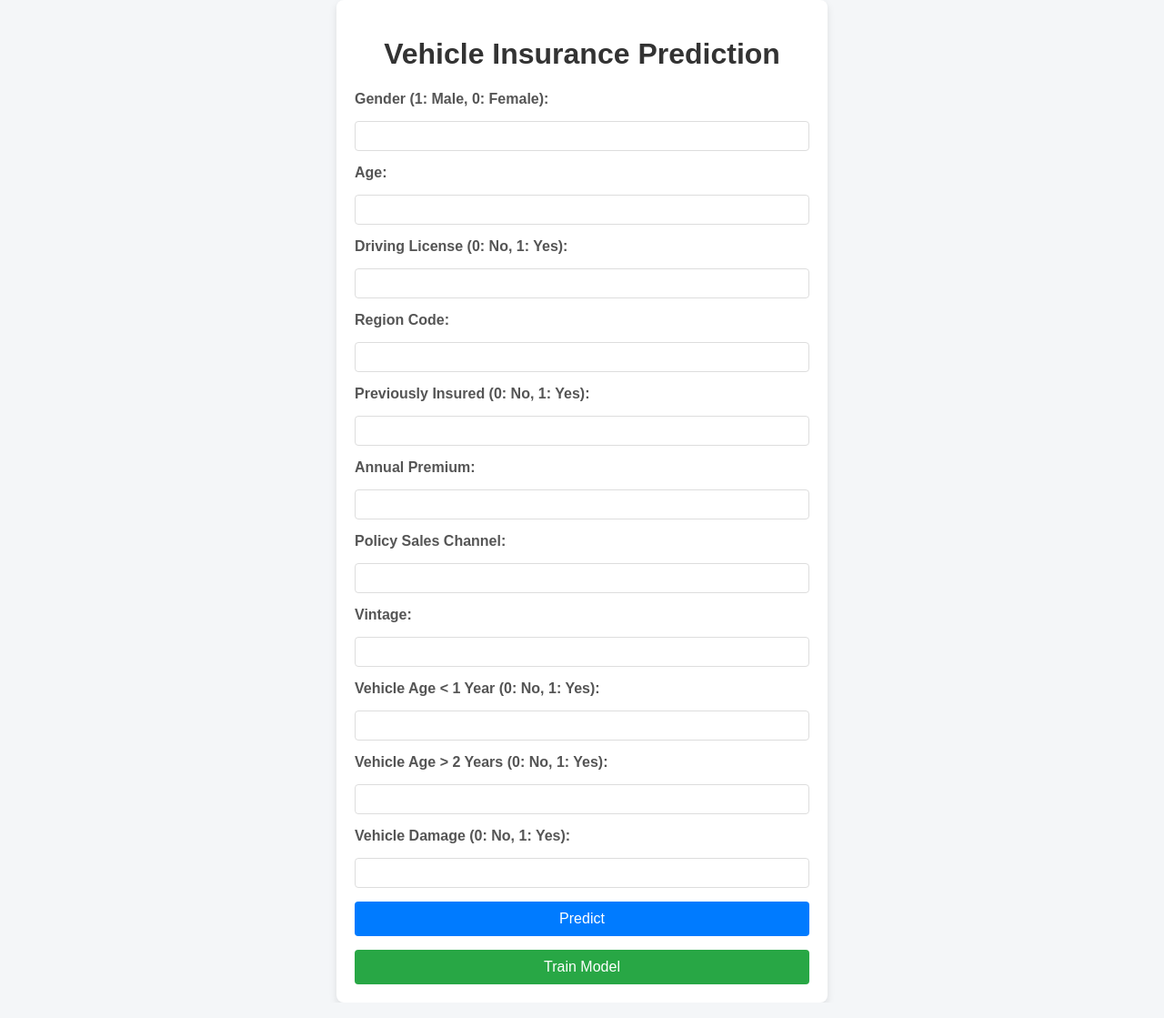
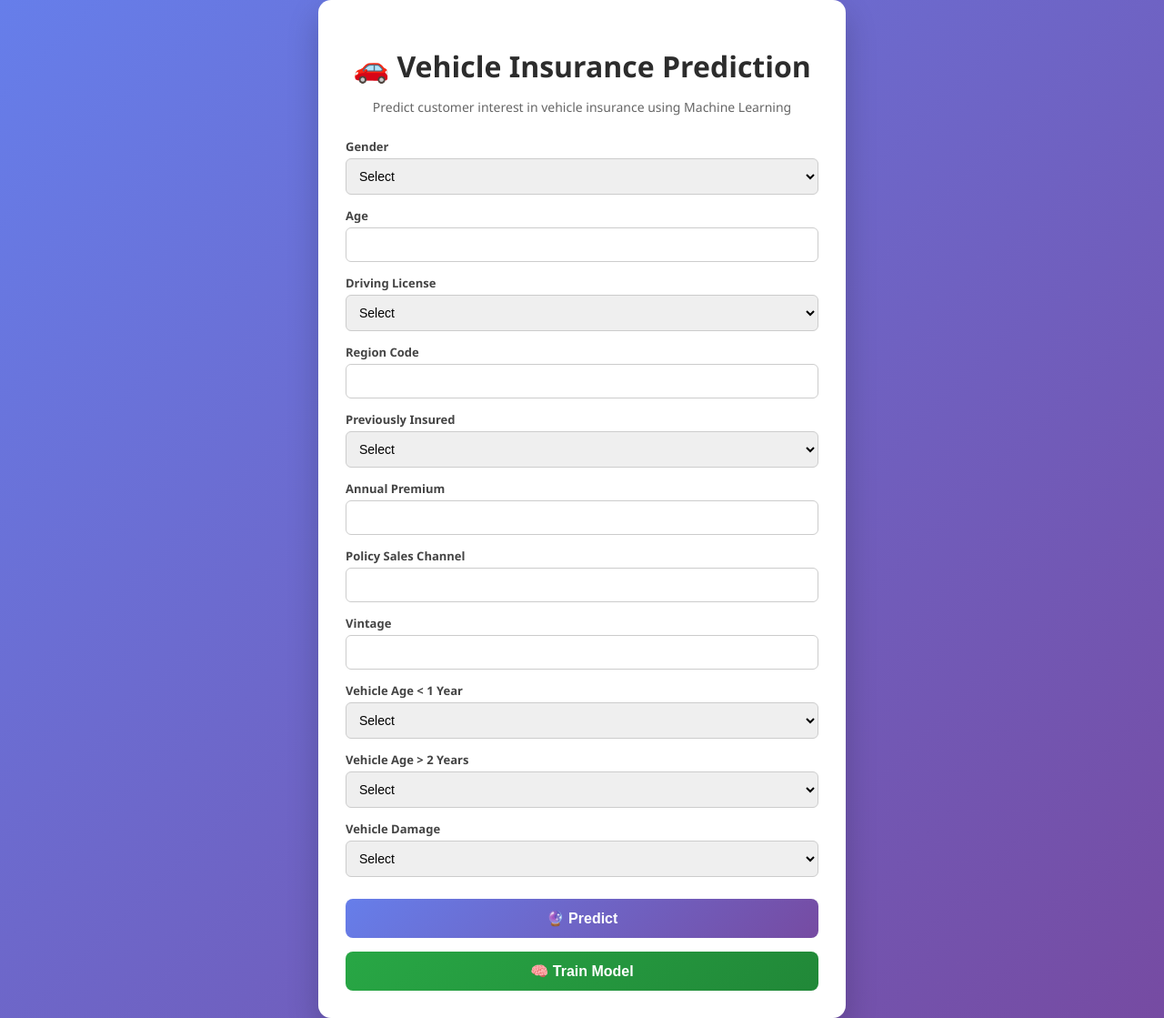
Before and after one commit to Anshuman9610/mlops-project, a FastAPI app: template templates/vehicledata.html in a window 1280 px wide. Shown: the whole page at 91% size. Run offline with FastAPI, Linux system fonts and the light colour scheme; the template is opened without the code that fills it, so the values that code supplies are empty; parts of the project's set-up code (start-up, migrations or seed data) failed here and were passed over.

Commit message:
ui god now

```diff
--- a/project_flow.txt
+++ b/project_flow.txt
@@ -138,6 +138,6 @@
 31. CI-CD pipeline will be triggered at next commit and push.
 32. Now we need to activate the 5000 port of our EC2 instance:
       * Go to the instance > Security > Go to Security Groups > Edit inbound rules > add rule
-        > type: Custom TCP > Port range: 5080 > 0.0.0.0/0 > Save rules
-33. Now paste the public ip address on the address bar +:5080 and your app will be launched.
+        > type: Custom TCP > Port range: 5000 > 0.0.0.0/0 > Save rules
+33. Now paste the public ip address on the address bar +:5000 and your app will be launched.
 34. You can also do model training on /training route
--- a/static/style.css
+++ b/static/style.css
@@ -1,73 +1,115 @@
-/* styles.css */
+/* Vibrant gradient background */
 body {
-    font-family: Arial, sans-serif;
+    font-family: "Segoe UI", Arial, sans-serif;
+    min-height: 100vh;
+    margin: 0;
+    background: linear-gradient(135deg, #667eea, #764ba2);
     display: flex;
     justify-content: center;
     align-items: center;
-    min-height: 100vh;
-    margin: 0;
-    background-color: #f4f6f8;
 }
 
+/* Main card */
 .container {
     width: 100%;
-    max-width: 500px;
+    max-width: 520px;
     background-color: #ffffff;
-    padding: 20px;
-    border-radius: 8px;
-    box-shadow: 0 4px 8px rgba(0, 0, 0, 0.1);
+    padding: 30px;
+    border-radius: 14px;
+    box-shadow: 0 15px 35px rgba(0, 0, 0, 0.2);
     text-align: center;
 }
 
+/* Title */
 h1 {
-    color: #333;
+    color: #2c2c2c;
+    margin-bottom: 5px;
 }
 
+.subtitle {
+    color: #666;
+    font-size: 14px;
+    margin-bottom: 25px;
+}
+
+/* Form layout */
 form {
     display: flex;
     flex-direction: column;
-    gap: 15px;
+    gap: 14px;
+}
+
+.field-group {
+    display: flex;
+    flex-direction: column;
+    text-align: left;
 }
 
 label {
-    text-align: left;
-    color: #555;
-    font-weight: bold;
+    font-size: 13px;
+    font-weight: 600;
+    margin-bottom: 4px;
+    color: #444;
 }
 
-input {
-    padding: 8px;
-    border: 1px solid #ddd;
-    border-radius: 4px;
+/* Inputs */
+input,
+select {
+    padding: 10px;
+    border-radius: 6px;
+    border: 1px solid #ccc;
+    font-size: 14px;
 }
 
+input:focus,
+select:focus {
+    outline: none;
+    border-color: #667eea;
+}
+
+/* Buttons */
 button {
-    padding: 10px;
-    background-color: #007bff;
-    color: #fff;
+    padding: 12px;
+    border-radius: 8px;
     border: none;
-    border-radius: 4px;
     cursor: pointer;
     font-size: 16px;
+    font-weight: 600;
+    transition: transform 0.15s ease, box-shadow 0.15s ease;
 }
 
-button:hover {
-    background-color: #0056b3;
+.primary-btn {
+    background: linear-gradient(135deg, #667eea, #764ba2);
+    color: #fff;
+    margin-top: 10px;
+}
+
+.primary-btn:hover {
+    transform: translateY(-1px);
+    box-shadow: 0 6px 15px rgba(102, 126, 234, 0.4);
 }
 
 .train-button {
-    background-color: #28a745;
+    background: linear-gradient(135deg, #28a745, #218838);
+    color: #fff;
     margin-top: 15px;
 }
 
 .train-button:hover {
-    background-color: #218838;
+    transform: translateY(-1px);
+    box-shadow: 0 6px 15px rgba(40, 167, 69, 0.4);
 }
 
+/* Result box */
 .result {
-    margin-top: 20px;
+    margin-top: 25px;
+    padding: 18px;
+    background: linear-gradient(135deg, #eaf2ff, #f6f9ff);
+    border-radius: 10px;
+    color: #333;
 }
 
-.result h2 {
-    color: #007bff;
+.result h3 {
+    margin: 0 0 5px 0;
+    color: #667eea;
 }
--- a/templates/vehicledata.html
+++ b/templates/vehicledata.html
@@ -4,59 +4,117 @@
     <meta charset="UTF-8">
     <meta name="viewport" content="width=device-width, initial-scale=1.0">
     <title>Vehicle Insurance Prediction</title>
-    <!-- Corrected the CSS path -->
-    <link rel="stylesheet" href="/static/css/style.css">
+
+    <!-- Flask-safe CSS path -->
+    <link rel="stylesheet" href="/static/style.css">
 </head>
 <body>
+
     <div class="container">
-        <h1>Vehicle Insurance Prediction</h1>
+        <h1>🚗 Vehicle Insurance Prediction</h1>
+        <p class="subtitle">
+            Predict customer interest in vehicle insurance using Machine Learning
+        </p>
 
         <form method="post" action="/">
-            <label for="Gender">Gender (1: Male, 0: Female):</label>
-            <input type="number" id="Gender" name="Gender" min="0" max="1" required>
 
-            <label for="Age">Age:</label>
-            <input type="number" id="Age" name="Age" required>
+            <div class="field-group">
+                <label>Gender</label>
+                <select name="Gender" required>
+                    <option value="">Select</option>
+                    <option value="1">Male</option>
+                    <option value="0">Female</option>
+                </select>
+            </div>
 
-            <label for="Driving_License">Driving License (0: No, 1: Yes):</label>
-            <input type="number" id="Driving_License" name="Driving_License" min="0" max="1" required>
+            <div class="field-group">
+                <label>Age</label>
+                <input type="number" name="Age" required>
+            </div>
 
-            <label for="Region_Code">Region Code:</label>
-            <input type="number" step="0.01" id="Region_Code" name="Region_Code" required>
+            <div class="field-group">
+                <label>Driving License</label>
+                <select name="Driving_License" required>
+                    <option value="">Select</option>
+                    <option value="1">Yes</option>
+                    <option value="0">No</option>
+                </select>
+            </div>
 
-            <label for="Previously_Insured">Previously Insured (0: No, 1: Yes):</label>
-            <input type="number" id="Previously_Insured" name="Previously_Insured" min="0" max="1" required>
+            <div class="field-group">
+                <label>Region Code</label>
+                <input type="number" step="0.01" name="Region_Code" required>
+            </div>
 
-            <label for="Annual_Premium">Annual Premium:</label>
-            <input type="number" step="0.01" id="Annual_Premium" name="Annual_Premium" required>
+            <div class="field-group">
+                <label>Previously Insured</label>
+                <select name="Previously_Insured" required>
+                    <option value="">Select</option>
+                    <option value="1">Yes</option>
+                    <option value="0">No</option>
+                </select>
+            </div>
 
-            <label for="Policy_Sales_Channel">Policy Sales Channel:</label>
-            <input type="number" step="0.01" id="Policy_Sales_Channel" name="Policy_Sales_Channel" required>
+            <div class="field-group">
+                <label>Annual Premium</label>
+                <input type="number" step="0.01" name="Annual_Premium" required>
+            </div>
 
-            <label for="Vintage">Vintage:</label>
-            <input type="number" id="Vintage" name="Vintage" required>
+            <div class="field-group">
+                <label>Policy Sales Channel</label>
+                <input type="number" step="0.01" name="Policy_Sales_Channel" required>
+            </div>
 
-            <label for="Vehicle_Age_lt_1_Year">Vehicle Age < 1 Year (0: No, 1: Yes):</label>
-            <input type="number" id="Vehicle_Age_lt_1_Year" name="Vehicle_Age_lt_1_Year" min="0" max="1" required>
+            <div class="field-group">
+                <label>Vintage</label>
+                <input type="number" name="Vintage" required>
+            </div>
 
-            <label for="Vehicle_Age_gt_2_Years">Vehicle Age > 2 Years (0: No, 1: Yes):</label>
-            <input type="number" id="Vehicle_Age_gt_2_Years" name="Vehicle_Age_gt_2_Years" min="0" max="1" required>
+            <div class="field-group">
+                <label>Vehicle Age &lt; 1 Year</label>
+                <select name="Vehicle_Age_lt_1_Year" required>
+                    <option value="">Select</option>
+                    <option value="1">Yes</option>
+                    <option value="0">No</option>
+                </select>
+            </div>
 
-            <label for="Vehicle_Damage_Yes">Vehicle Damage (0: No, 1: Yes):</label>
-            <input type="number" id="Vehicle_Damage_Yes" name="Vehicle_Damage_Yes" min="0" max="1" required>
+            <div class="field-group">
+                <label>Vehicle Age &gt; 2 Years</label>
+                <select name="Vehicle_Age_gt_2_Years" required>
+                    <option value="">Select</option>
+                    <option value="1">Yes</option>
+                    <option value="0">No</option>
+                </select>
+            </div>
 
-            <button type="submit">Predict</button>
+            <div class="field-group">
+                <label>Vehicle Damage</label>
+                <select name="Vehicle_Damage_Yes" required>
+                    <option value="">Select</option>
+                    <option value="1">Yes</option>
+                    <option value="0">No</option>
+                </select>
+            </div>
+
+            <button type="submit" class="primary-btn">
+                🔮 Predict
+            </button>
         </form>
 
         <form method="get" action="/train">
-            <button type="submit" class="train-button">Train Model</button>
+            <button type="submit" class="train-button">
+                🧠 Train Model
+            </button>
         </form>
 
         {% if context %}
             <div class="result">
-                <h2>Result: {{ context }}</h2>
+                <h3>Prediction Result</h3>
+                <p>{{ context }}</p>
             </div>
         {% endif %}
     </div>
+
 </body>
 </html>
```
